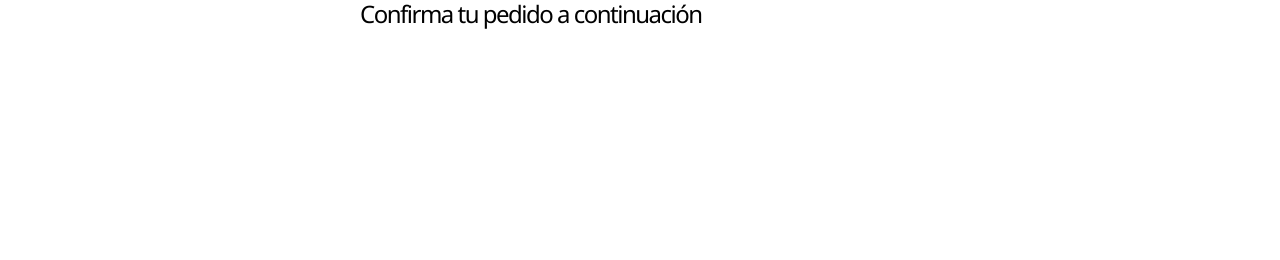
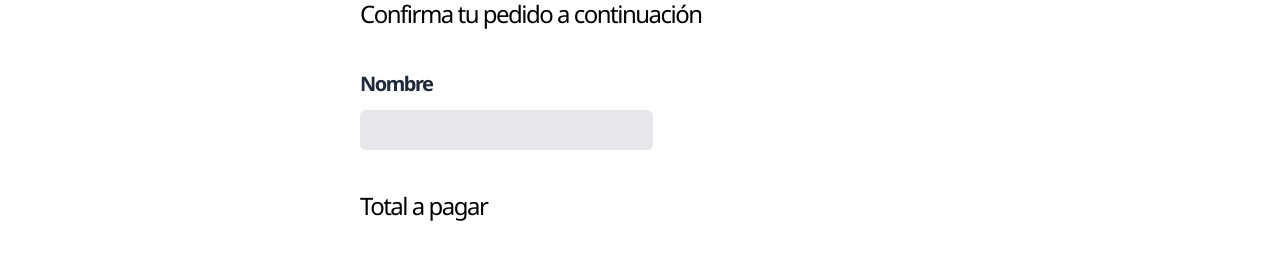
Before and after one commit to Julianrios84/next_food_kiosk, a Next.js app in the folder kiosk-client/: page /total in a window 1280 px wide. Shown: the part 222-482 px from the top of the page. Built offline with nearby package versions, Linux system fonts and the light colour scheme; no server answers; the database is empty; a web font is replaced by a local one.

Commit message:
Trabajando con la pagina de totales

```diff
--- a/kiosk-client/pages/total.js
+++ b/kiosk-client/pages/total.js
@@ -5,6 +5,27 @@ export default function Total() {
     <Layout page='Resumen'>
     <h1 className='text-4xl font-black'>Total y Confirmar pedido</h1>
     <p className='text-2xl my-10'>Confirma tu pedido a continuación</p>
+
+
+
+    <form>
+      <div>
+        <label htmlFor="name" className='block capitalize text-slate-800 font-bold text-xl'>
+          Nombre
+        </label>
+        <input id='name' type="text" className='bg-gray-200 w-full lg:w-1/3 mt-3 p-2 rounded-md' />
+      </div>
+      <div className='mt-10'>
+        <p className='text-2xl'>
+          Total a pagar {""} <span className='font-bold'></span>
+        </p>
+      </div>
+      <div className='mt-5'>
+        <input className='w-full lg:w-auto px-5 py-2 rounded uppercase font-bold text-white text-center'  value="Confirmar pedido" />
+      </div>
+    </form>
+
+
   </Layout>
   )
 }
```
